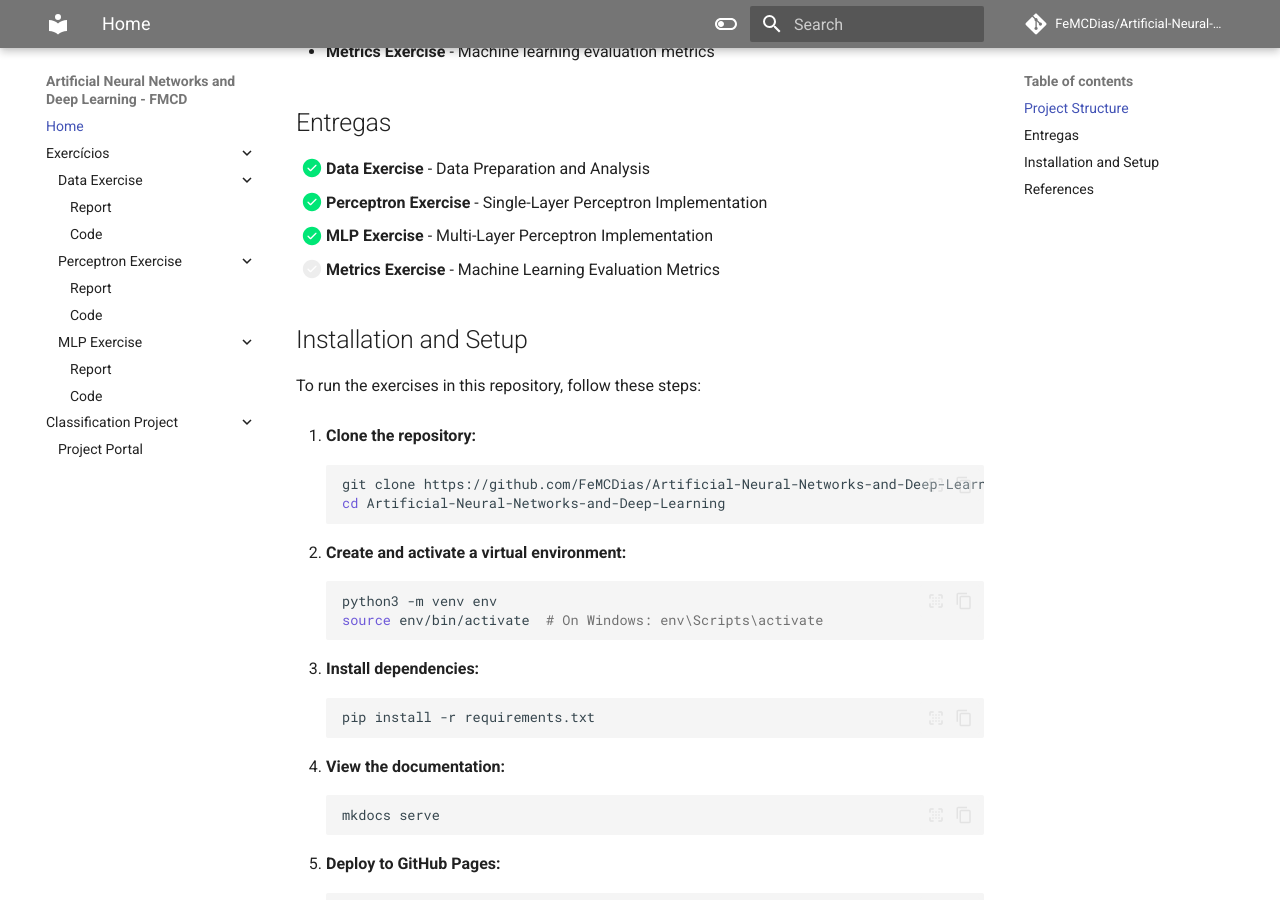
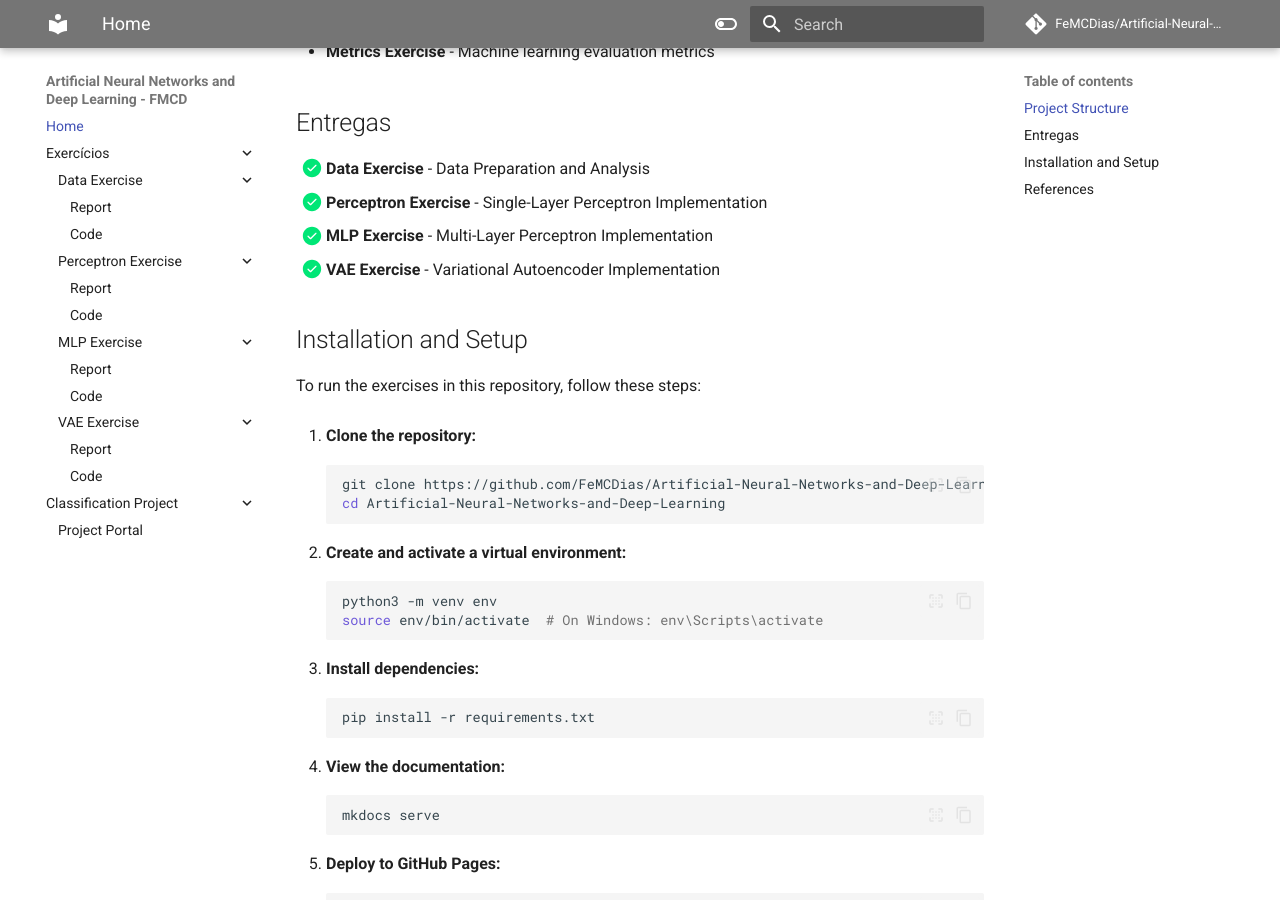
Before and after one commit to FeMCDias/Artificial-Neural-Networks-and-Deep-Learning, an MkDocs documentation site: the page built from docs/index.md, in a window 1280 px wide and 900 px high, scrolled down 476 px. Built offline with MkDocs 1.6.1 and Material for MkDocs 9.7.7, drawn with Linux system fonts in a browser that asks for light colours; comment, search, counter and statistics services are not loaded.

Commit message:
Adding VAE to Github Pages

```diff
--- a/docs/index.md
+++ b/docs/index.md
@@ -17,7 +17,7 @@
 - [x] **Data Exercise** - Data Preparation and Analysis
 - [x] **Perceptron Exercise** - Single-Layer Perceptron Implementation
 - [x] **MLP Exercise** - Multi-Layer Perceptron Implementation
-- [ ] **Metrics Exercise** - Machine Learning Evaluation Metrics
+- [X] **VAE Exercise** - Variational Autoencoder Implementation
 
 ## Installation and Setup
 
--- a/mkdocs.yml
+++ b/mkdocs.yml
@@ -143,5 +143,8 @@ nav:
     - MLP Exercise:
       - Report: ./mlp-exercise/main.md
       - Code: ./mlp-exercise/solution_exercises.py
+    - VAE Exercise:
+      - Report: ./vae_fashion_mnist_pytorch/main.md
+      - Code: ./vae_fashion_mnist_pytorch/solution_exercises.ipynb
   - Classification Project:
     - Project Portal: ./classification-project/main.md
```
